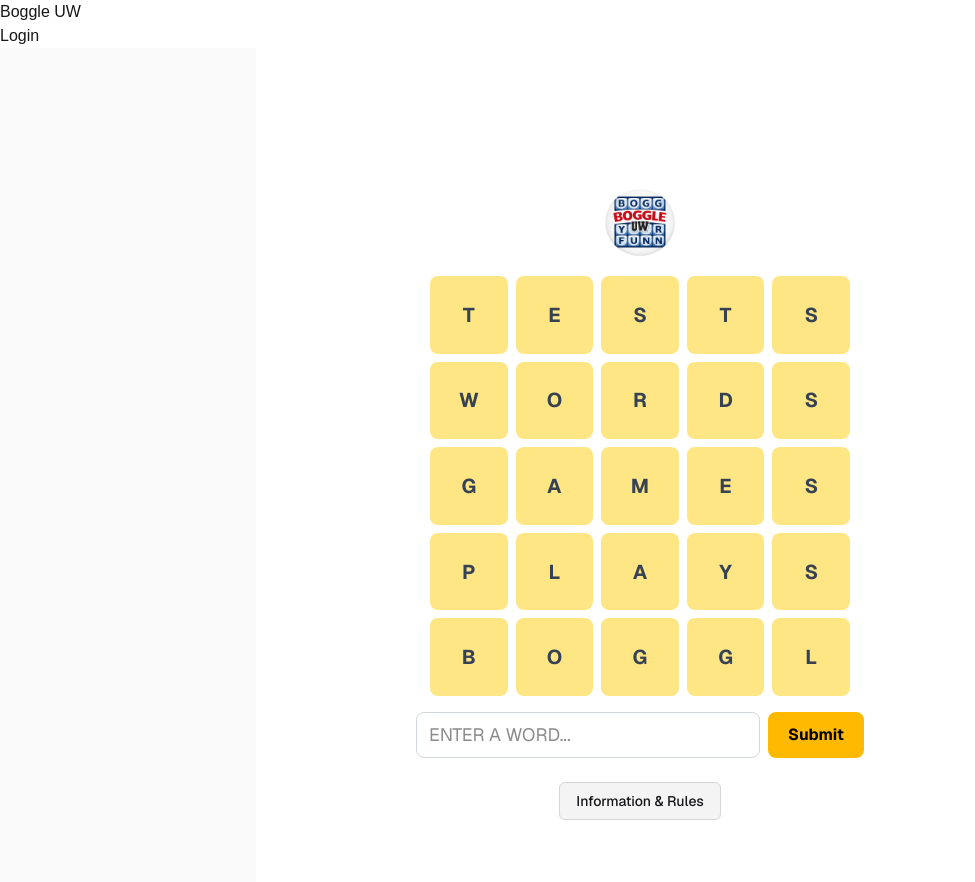
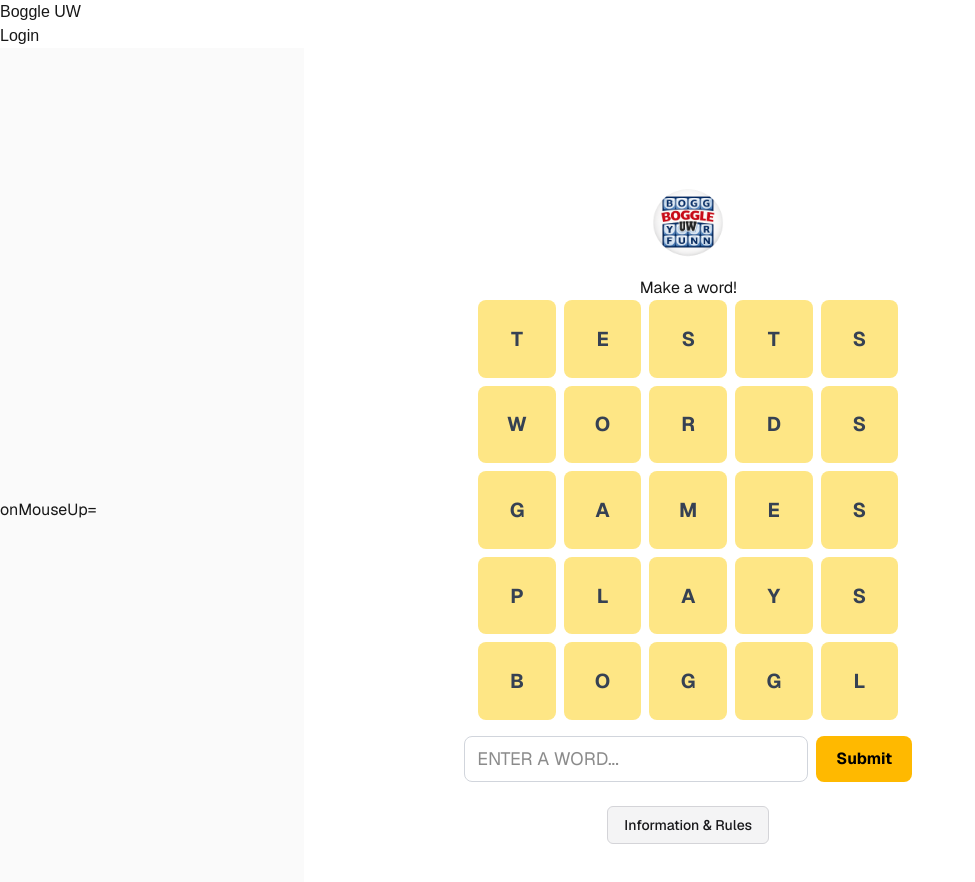
Before and after one commit to FrancoPE14/BoggleGame, a Next.js app in the folder frontend/: page / in a window 1280 px wide. Shown: the top 882 px of the page, without its empty margins (0-975 px from the left). Built offline with nearby package versions, Linux system fonts and the light colour scheme.

Commit message:
Added board letter selection. Closes #42

```diff
--- a/frontend/app/components/boggle-board.tsx
+++ b/frontend/app/components/boggle-board.tsx
@@ -1,55 +1,140 @@
 "use client";
-
 import LetterButton from "./letter-button";
-
+import React, { useState } from "react";
 const BOARD_SIZE = 5;
 
-const letters = [
-  "T",
-  "E",
-  "S",
-  "T",
-  "S", // 1
-  "W",
-  "O",
-  "R",
-  "D",
-  "S", // 2
-  "G",
-  "A",
-  "M",
-  "E",
-  "S", // 3
-  "P",
-  "L",
-  "A",
-  "Y",
-  "S", // 4
-  "B",
-  "O",
-  "G",
-  "G",
-  "L", // 5
+const board = [
+  ["T", "E", "S", "T", "S"], // 1
+  ["W", "O", "R", "D", "S"], // 2
+  ["G", "A", "M", "E", "S"], // 3
+  ["P", "L", "A", "Y", "S"], // 4
+  ["B", "O", "G", "G", "L"], // 5
 ];
 
+let currentPosition = [-1, -1];
+let currentLetter = "";
+const visited = new Set<string>();
+let mouseDown = false;
+
 export default function BoggleBoard() {
+  const [inputWord, setInputWord] = useState(""); // The string player is creating with board
+
+  // Start counting char
+  const handleMouseDown = (e: React.MouseEvent) => {
+    e.preventDefault();
+    mouseDown = true;
+    addCurrentletter();
+  };
+
+  // Verify current input word and reset
+  const handleMouseUp = (e: React.MouseEvent) => {
+    e.preventDefault();
+
+    // Clear curr pos and visited set
+    currentPosition[0] = -1;
+    currentPosition[1] = -1;
+    visited.clear();
+
+    // reset word input
+    setInputWord("");
+
+    mouseDown = false;
+  };
+
+  // Set the current button to the one mouse is over last
+  const setCurrentButton = (row: number, col: number, letter: string) => {
+    currentLetter = letter;
+    if (currentPosition[0] === -1 && currentPosition[1] === -1) {
+      currentPosition[0] = row;
+      currentPosition[1] = col;
+    }
+    // not adjacent row
+    else if (row > currentPosition[0] + 1 || row < currentPosition[0] - 1) {
+      return;
+    }
+    // not adjacent col
+    else if (col > currentPosition[1] + 1 || col < currentPosition[1] - 1) {
+      return;
+    }
+    // valid position
+    else {
+      currentPosition[0] = row;
+      currentPosition[1] = col;
+    }
+    console.log(
+      "Letter: " +
+        currentLetter +
+        " Pos: " +
+        currentPosition[0] +
+        ", " +
+        currentPosition[1],
+    );
+    if (!mouseDown) return;
+
+    addCurrentletter();
+  };
+
+  // Add letter to input string
+  const addCurrentletter = () => {
+    if (!mouseDown) return;
+
+    const row = currentPosition[0];
+    const col = currentPosition[1];
+    const key = `${row},${col}`;
+
+    if (visited.has(key)) return;
+
+    if (currentPosition[0] === -1 && currentPosition[1] === -1) {
+      currentPosition[0] = row;
+      currentPosition[1] = col;
+      visited.add(key);
+      setInputWord((prev) => prev + currentLetter);
+      return;
+    }
+
+    currentPosition[0] = row;
+    currentPosition[1] = col;
+    visited.add(key);
+    setInputWord((prev) => prev + currentLetter);
+  };
+
   return (
+    <div
+      className="justify-content: center"
+      onMouseDown={handleMouseDown}
+      onMouseUp={handleMouseUp}
+    >
+      <div
+        style={{
+          display: "flex",
+          justifyContent: "center",
+          alignItems: "center",
+        }}
+      >
+        <h3>{inputWord === "" ? "Make a word!" : inputWord}</h3>
+      </div>
+
       <div
         className="
         grid gap-2
         w-[90vw] max-w-105
         aspect-square
-        justify-content: center
       "
         style={{
           gridTemplateColumns: `repeat(${BOARD_SIZE}, minmax(0, 1fr))`,
         }}
       >
-      {letters.map((letter, index) => (
-        <div key={index} className="aspect-square">
-          <LetterButton letter={letter} />
+        {board.map((rows, row) =>
+          rows.map((letter, col) => (
+            <LetterButton
+              key={row.toString() + " " + col.toString()}
+              letter={letter}
+              position={[row, col]}
+              setCurrentButton={(r, c, l) => setCurrentButton(r, c, l)}
+            />
+          )),
+        )}
       </div>
-      ))}
     </div>
   );
 }
--- a/frontend/app/components/letter-button.tsx
+++ b/frontend/app/components/letter-button.tsx
@@ -2,16 +2,23 @@
 
 type LetterButtonProps = {
   letter: string;
+  position: [number, number];
+  setCurrentButton: (r: number, c: number, l: string) => void;
 };
 
-export default function LetterButton({ letter }: LetterButtonProps) {
-  const handleClick = () => {
-    console.log("Clicked:", letter);
+export default function LetterButton({
+  letter,
+  position,
+  setCurrentButton,
+}: LetterButtonProps) {
+  const handleMouseEnter = () => {
+    setCurrentButton(position[0], position[1], letter);
   };
 
   return (
     <button
-      onClick={handleClick}
+      onClick={handleMouseEnter}
+      onMouseEnter={handleMouseEnter}
       className="
         inline-flex items-center justify-center
         rounded-lg
--- a/frontend/app/page.tsx
+++ b/frontend/app/page.tsx
@@ -6,6 +6,7 @@ import WordInput from "./components/word-input";
 export default function Home() {
   return (
     <div className="flex min-h-screen items-center justify-center bg-zinc-50 font-sans dark:bg-black">
+      onMouseUp={}
       <main className="flex min-h-screen w-full max-w-3xl mx-auto flex-col items-center justify-center py-32 px-16 bg-white dark:bg-black">
         <Image
           src="/LOGO.png"
```
Lines whose indentation alone changed are shown as unchanged.
